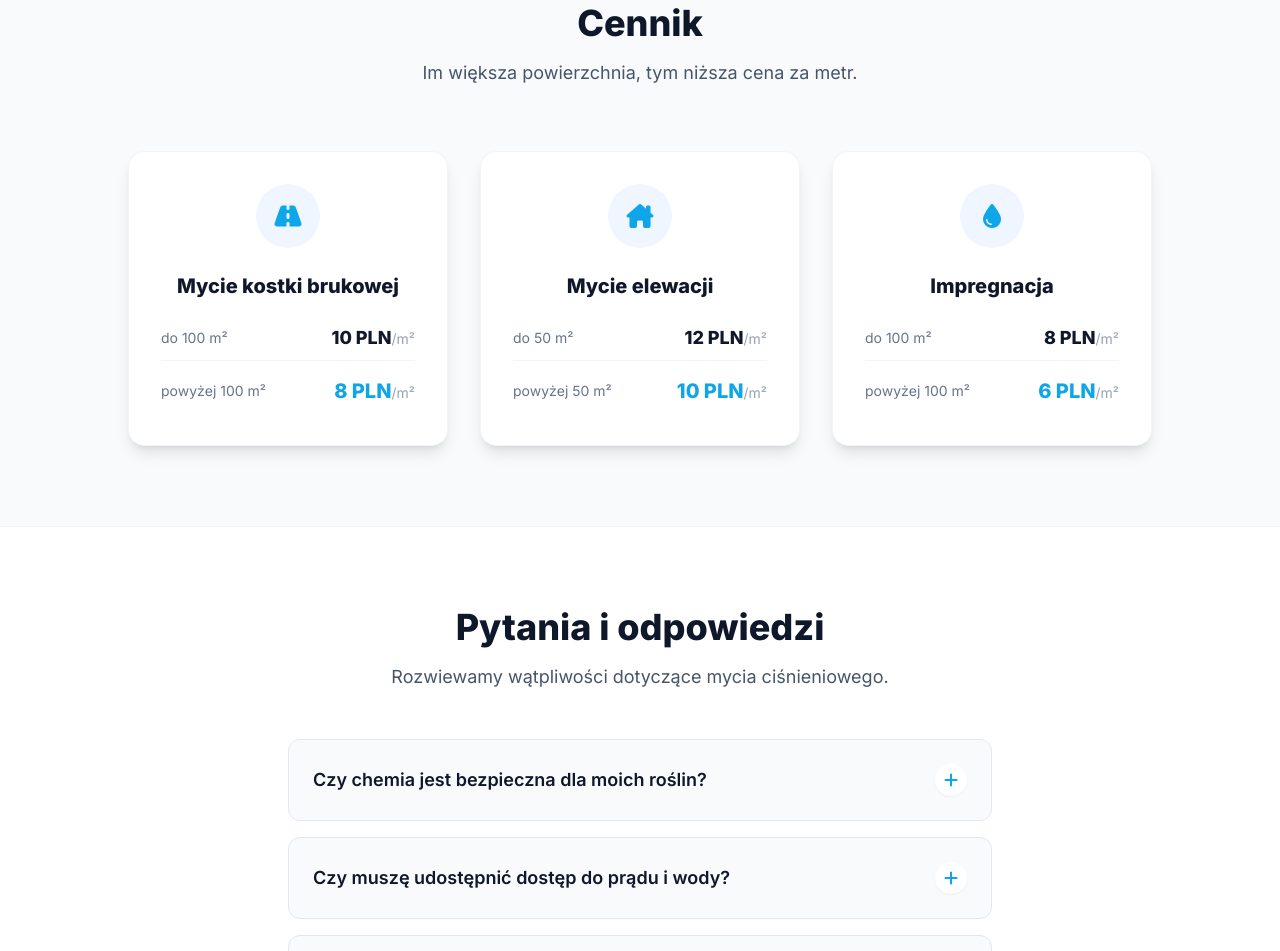
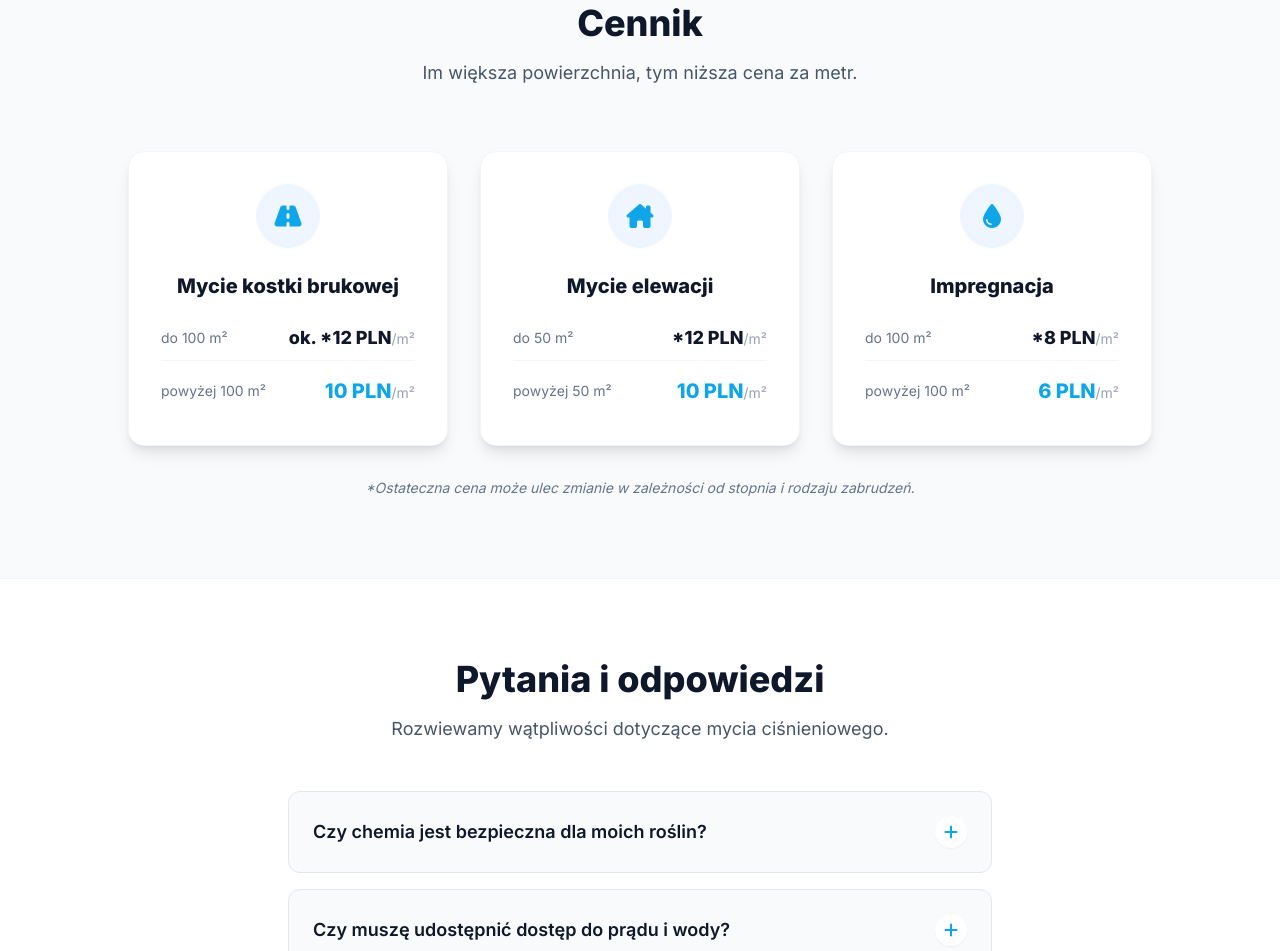
Before and after one commit to kurzowsky/mewash, a plain HTML site: page index.html in a window 1280 px wide. Shown: the part 2702-3653 px from the top of the page. Drawn offline with nearby package versions, Linux system fonts and the light colour scheme.

Commit message:
commit cennik(*)

```diff
--- a/index.html
+++ b/index.html
@@ -250,7 +250,8 @@
                 <p class="text-slate-600 text-lg">Im większa powierzchnia, tym niższa cena za metr.</p>
             </div>
 
-            <div class="grid grid-cols-1 md:grid-cols-3 gap-8 max-w-5xl mx-auto">
+            <div class="grid grid-cols-1 md:grid-cols-3 gap-8 max-w-5xl mx-auto mb-8">
+
                 <div class="bg-white p-8 rounded-2xl shadow-lg border border-slate-100 reveal flex flex-col items-center text-center hover:border-primary/30 transition duration-300">
                     <div class="w-16 h-16 bg-blue-50 text-primary rounded-full flex items-center justify-center text-2xl mb-6">
                         <i class="fa-solid fa-road"></i>
@@ -259,11 +260,11 @@
                     <div class="space-y-4 w-full">
                         <div class="flex justify-between items-center border-b border-slate-100 pb-2">
                             <span class="text-slate-500 text-sm">do 100 m²</span>
-                            <span class="font-bold text-dark text-lg">10 PLN<span class="text-sm font-normal text-slate-400">/m²</span></span>
+                            <span class="font-bold text-dark text-lg">ok. *12 PLN<span class="text-sm font-normal text-slate-400">/m²</span></span>
                         </div>
                         <div class="flex justify-between items-center pb-2">
                             <span class="text-slate-500 text-sm">powyżej 100 m²</span>
-                            <span class="font-bold text-primary text-xl">8 PLN<span class="text-sm font-normal text-slate-400">/m²</span></span>
+                            <span class="font-bold text-primary text-xl">10 PLN<span class="text-sm font-normal text-slate-400">/m²</span></span>
                         </div>
                     </div>
                 </div>
@@ -276,7 +277,7 @@
                     <div class="space-y-4 w-full">
                         <div class="flex justify-between items-center border-b border-slate-100 pb-2">
                             <span class="text-slate-500 text-sm">do 50 m²</span>
-                            <span class="font-bold text-dark text-lg">12 PLN<span class="text-sm font-normal text-slate-400">/m²</span></span>
+                            <span class="font-bold text-dark text-lg">*12 PLN<span class="text-sm font-normal text-slate-400">/m²</span></span>
                         </div>
                         <div class="flex justify-between items-center pb-2">
                             <span class="text-slate-500 text-sm">powyżej 50 m²</span>
@@ -293,7 +294,7 @@
                     <div class="space-y-4 w-full">
                         <div class="flex justify-between items-center border-b border-slate-100 pb-2">
                             <span class="text-slate-500 text-sm">do 100 m²</span>
-                            <span class="font-bold text-dark text-lg">8 PLN<span class="text-sm font-normal text-slate-400">/m²</span></span>
+                            <span class="font-bold text-dark text-lg">*8 PLN<span class="text-sm font-normal text-slate-400">/m²</span></span>
                         </div>
                         <div class="flex justify-between items-center pb-2">
                             <span class="text-slate-500 text-sm">powyżej 100 m²</span>
@@ -302,6 +303,13 @@
                     </div>
                 </div>
             </div>
+
+            <div class="text-center reveal">
+                <p class="text-sm text-slate-500 italic">
+                    *Ostateczna cena może ulec zmianie w zależności od stopnia i rodzaju zabrudzeń.
+                </p>
+            </div>
+
         </div>
     </section>
 
--- a/script.js
+++ b/script.js
@@ -118,7 +118,7 @@ document.addEventListener('DOMContentLoaded', () => {
         let pricePerSqMeter = 0;
 
         if (serviceKey === 'paving') {
-            pricePerSqMeter = acreage <= 100 ? 10 : 8;
+            pricePerSqMeter = acreage <= 100 ? 12 : 10;
         } else if (serviceKey === 'facade') {
             pricePerSqMeter = acreage <= 50 ? 12 : 10;
         } else if (serviceKey === 'impregnation') {
```
